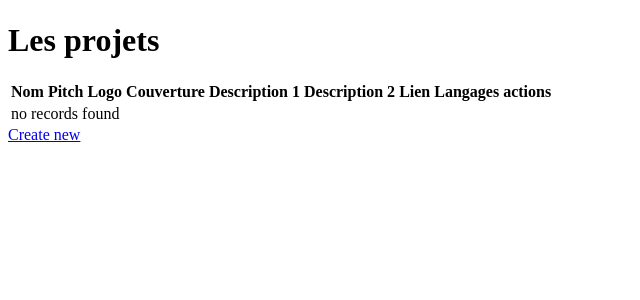
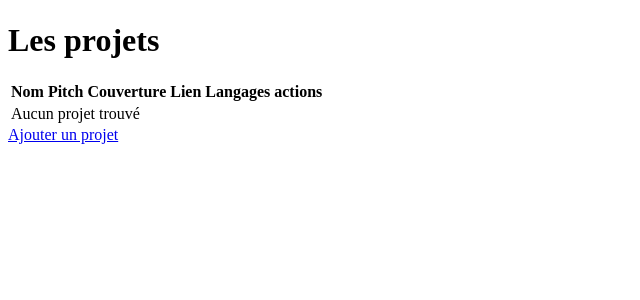
Before and after one commit to nicogaget/portfolio_perso, a Symfony app: template templates/projet/index.html.twig in a window 1280 px wide. Shown: the part 125-425 px from the top of the page, without its empty margins (0-640 px from the left). Run offline with Twig, Linux system fonts and the light colour scheme; the template is opened without the code that fills it, so the values that code supplies are empty; some libraries are stand-ins or nearby versions.

Commit message:
css + maj page projet

```diff
--- a/src/Controller/ProjetController.php
+++ b/src/Controller/ProjetController.php
@@ -75,7 +75,7 @@ class ProjetController extends AbstractController
     }
 
     /**
-     * @Route("/{id}/edit", name="projet_edit", methods={"GET","POST"})
+     * @Route("/{slug}/edit", name="projet_edit", methods={"GET","POST"})
      * @param Request $request
      * @param Projet $projet
      * @return Response
@@ -96,6 +96,7 @@ class ProjetController extends AbstractController
         return $this->render('projet/edit.html.twig', [
             'projet' => $projet,
             'form' => $form->createView(),
+
         ]);
     }
 
--- a/templates/language/edit.html.twig
+++ b/templates/language/edit.html.twig
@@ -10,9 +10,11 @@
         <div class="container-fluid">
             {{ include('language/_form.html.twig', {'button_label': 'Enregistrer'}) }}
 
-            <a class="btn btn-info" href="{{ path('language_index') }}"><i class="fas fa-backward"></i> Retour à la liste</a>
+            <div class="back-delete-btn">
+                <a class="btn btn-info" href="{{ path('language_index') }}"><i class="fas fa-backward"></i> Retour à la liste</a>
 
-            {{ include('language/_delete_form.html.twig') }}
+                {{ include('language/_delete_form.html.twig') }}
+            </div>
         </div>
     </div>
 
--- a/templates/language/index.html.twig
+++ b/templates/language/index.html.twig
@@ -16,7 +16,7 @@
                         <th>actions</th>
                     </tr>
                 </thead>
-                <tbody>
+                <tbody class="table-line">
                 {% for language in languages %}
                     <tr>
                         <td>{{ language.name }}</td>
--- a/templates/projet/_form.html.twig
+++ b/templates/projet/_form.html.twig
@@ -1,4 +1,7 @@
 {{ form_start(form) }}
     {{ form_widget(form) }}
-<button class="btn btn-primary"><i class="fas fa-save"></i> {{ button_label|default('Enregistrer') }}</button>
+<div class="record-btn">
+    <button class="btn btn-primary "><i class="fas fa-save"></i> {{ button_label|default('Enregistrer') }}</button>
+</div>
+
 {{ form_end(form) }}
--- a/templates/projet/index.html.twig
+++ b/templates/projet/index.html.twig
@@ -13,21 +13,17 @@
                 <tr class="table-primary">
                     <th>Nom</th>
                     <th>Pitch</th>
-                    <th>Logo</th>
                     <th>Couverture</th>
-                    <th>Description 1</th>
-                    <th>Description 2</th>
                     <th>Lien</th>
                     <th>Langages</th>
                     <th>actions</th>
                 </tr>
                 </thead>
-                <tbody>
+                <tbody class="table-line">
                 {% for projet in projets %}
                     <tr>
                         <td>{{ projet.name }}</td>
                         <td>{{ projet.pitch }}</td>
-                        <td>{{ projet.logo }}</td>
                         <td>
                             {% if projet.cover %}
                             <img src="{{ vich_uploader_asset(projet, 'coverFile') | imagine_filter('mini') }}">
@@ -35,28 +31,26 @@
                                 <img src="{{ '/images/covers/empty.jpg' | imagine_filter('mini') }}">
                             {% endif %}
                         </td>
-                        <td>{{ projet.description1 }}</td>
-                        <td>{{ projet.description2 }}</td>
-                        <td>{{ projet.link }}</td>
+                        <td style="font-size: 1rem">{{ projet.link }}</td>
                         <td>
                             {% for language in projet.languages %}
                                 <i class="{{ language.icon }}" style="font-size: 1.8em"></i>
                             {% endfor %}
                         </td>
                         <td>
-                            <a href="{{ path('projet_show', {'id': projet.id}) }}"><i class="fas fa-search"></i> Apercu</a>
-                            <a href="{{ path('projet_edit', {'id': projet.id}) }}"><i class="fas fa-edit"></i> Edition</a>
+                            <a href="{{ path('projet_show', {'slug': projet.slug}) }}"><i class="fas fa-search"></i> Apercu</a>
+                            <a href="{{ path('projet_edit', {'slug': projet.slug}) }}"><i class="fas fa-edit"></i> Edition</a>
                         </td>
                     </tr>
                 {% else %}
                     <tr>
-                        <td colspan="9">no records found</td>
+                        <td colspan="9">Aucun projet trouvé</td>
                     </tr>
                 {% endfor %}
                 </tbody>
             </table>
 
-            <a class="btn btn-primary" href="{{ path('projet_new') }}">Create new</a>
+            <a class="btn btn-primary" href="{{ path('projet_new') }}">Ajouter un projet</a>
         </div>
     </div>
 {% endblock %}
```
Also changed, not shown: assets/css/app.scss (+29 -0 lines), templates/language/_form.html.twig (+14 -1 lines), templates/projet/edit.html.twig (+5 -3 lines), templates/user/index.html.twig (+5 -3 lines).
